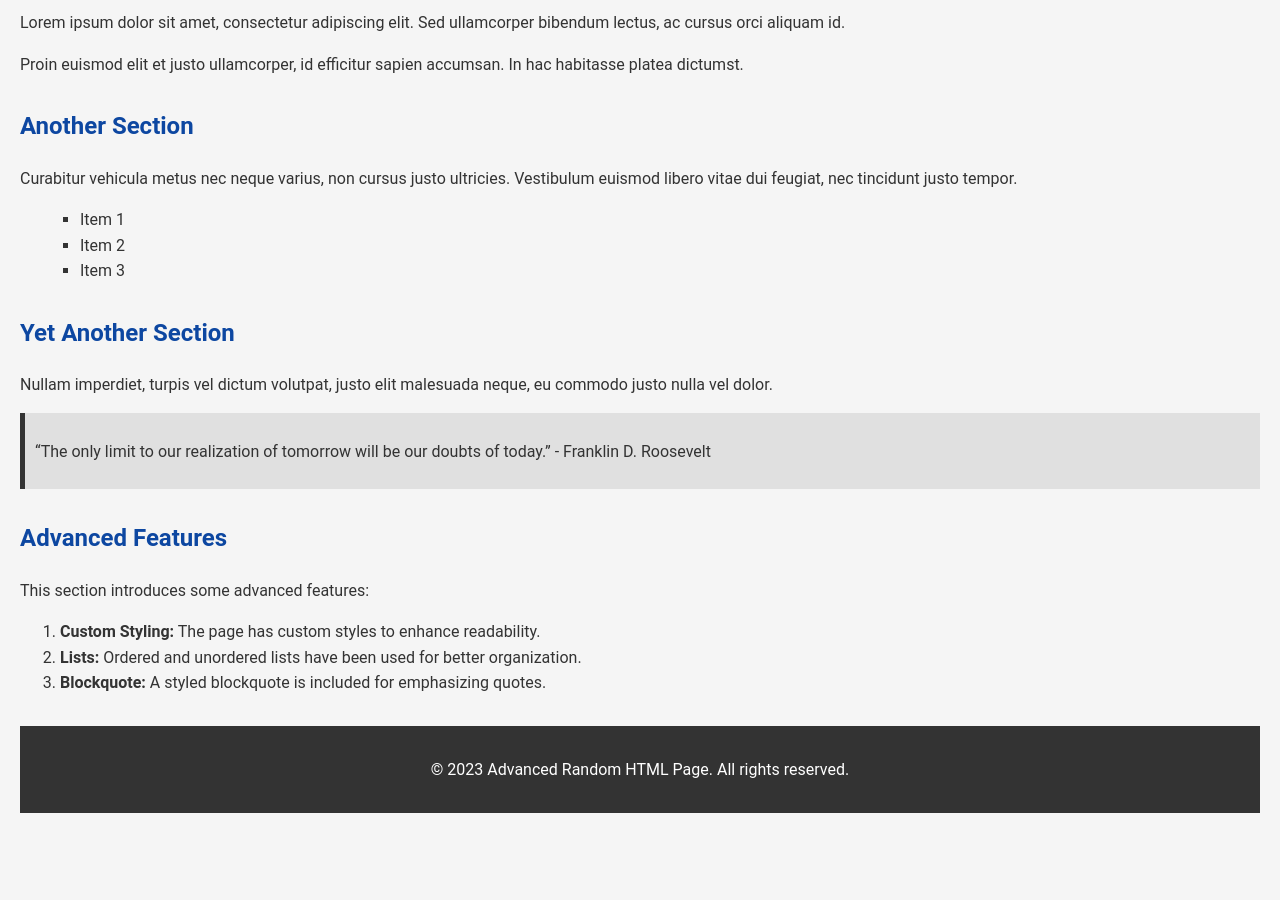
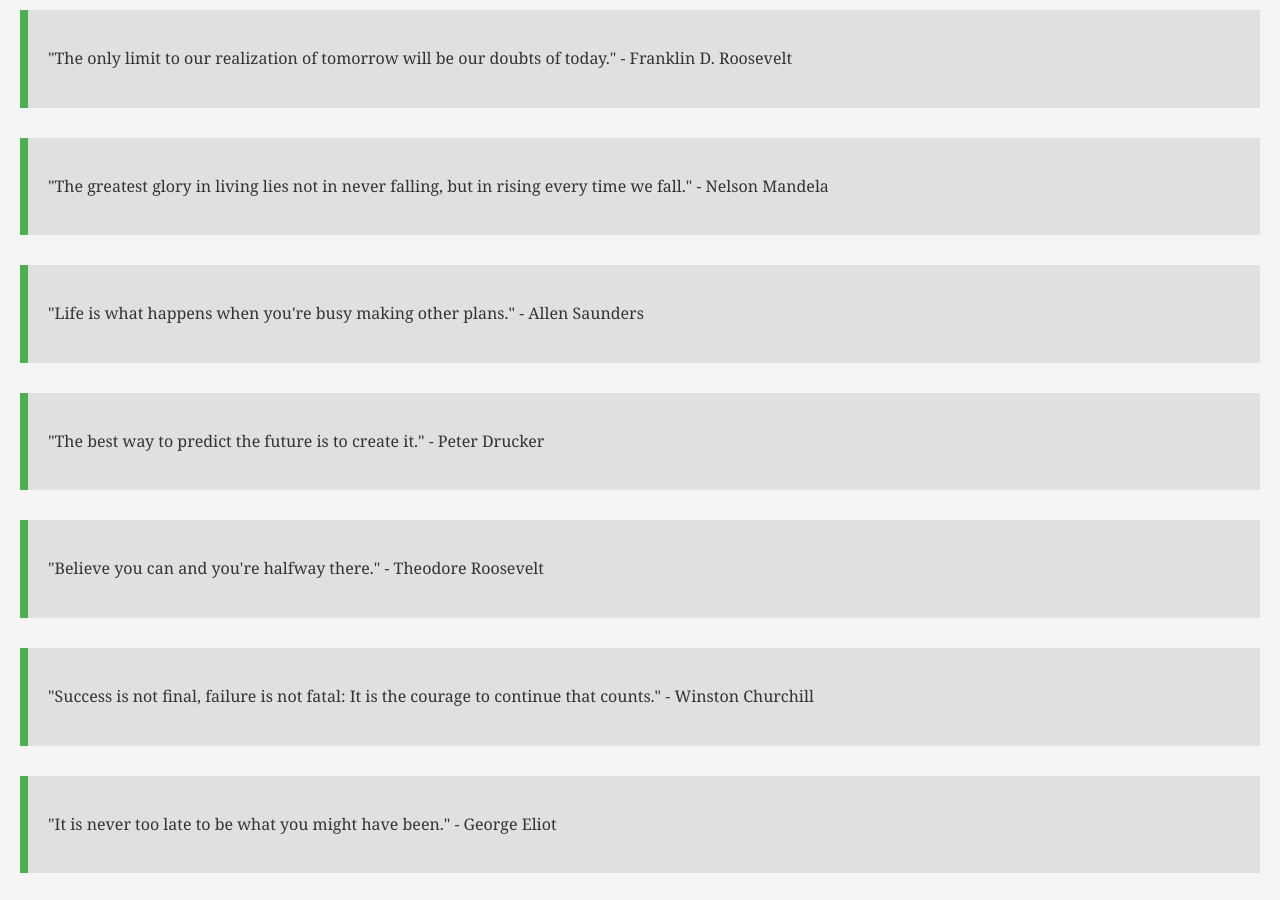
Before and after one commit to whomadethisagain/whomadethisagain.github.io, a plain HTML site: page index.html in a window 1280 px wide. Shown: the part 84-984 px from the top of the page. Before the commit the page ends 917 px from the top, so only its background shows below. Drawn offline with Linux system fonts and the light colour scheme.

Commit message:
Update index.html
quotes

```diff
--- a/index.html
+++ b/index.html
@@ -3,87 +3,79 @@
 <head>
     <meta charset="UTF-8">
     <meta name="viewport" content="width=device-width, initial-scale=1.0">
-    <title>Advanced Random HTML Page</title>
+    <title>Extended Quotes Collection</title>
     <style>
         body {
-            font-family: 'Roboto', Arial, sans-serif;
+            font-family: 'Georgia', serif;
+            line-height: 1.6;
             background-color: #f5f5f5;
             color: #333;
             margin: 20px;
-            line-height: 1.6;
         }
         h1 {
-            color: #4285f4;
-        }
-        h2 {
-            color: #0d47a1;
-        }
-        p {
-            margin-bottom: 15px;
-        }
-        section {
-            margin-bottom: 30px;
-        }
-        ul {
-            list-style-type: square;
-            margin-left: 20px;
+            color: #4CAF50;
         }
         blockquote {
-            margin: 0 0 20px;
-            padding: 10px;
+            margin: 0 0 30px;
+            padding: 20px;
             background-color: #e0e0e0;
-            border-left: 5px solid #333;
-        }
-        footer {
-            margin-top: 30px;
-            padding: 15px;
-            background-color: #333;
-            color: #fff;
-            text-align: center;
+            border-left: 8px solid #4CAF50;
         }
     </style>
 </head>
 <body>
 
     <header>
-        <h1>Explore the Advanced Random HTML Page</h1>
+        <h1>An Extended Collection of Quotes</h1>
     </header>
 
     <section>
-        <p>Lorem ipsum dolor sit amet, consectetur adipiscing elit. Sed ullamcorper bibendum lectus, ac cursus orci aliquam id.</p>
-        <p>Proin euismod elit et justo ullamcorper, id efficitur sapien accumsan. In hac habitasse platea dictumst.</p>
-    </section>
+        <blockquote>
+            <p>"The only limit to our realization of tomorrow will be our doubts of today." - Franklin D. Roosevelt</p>
+        </blockquote>
 
-    <section>
-        <h2>Another Section</h2>
-        <p>Curabitur vehicula metus nec neque varius, non cursus justo ultricies. Vestibulum euismod libero vitae dui feugiat, nec tincidunt justo tempor.</p>
-        <ul>
-            <li>Item 1</li>
-            <li>Item 2</li>
-            <li>Item 3</li>
-        </ul>
-    </section>
+        <blockquote>
+            <p>"The greatest glory in living lies not in never falling, but in rising every time we fall." - Nelson Mandela</p>
+        </blockquote>
 
-    <section>
-        <h2>Yet Another Section</h2>
-        <p>Nullam imperdiet, turpis vel dictum volutpat, justo elit malesuada neque, eu commodo justo nulla vel dolor.</p>
         <blockquote>
-            <p>“The only limit to our realization of tomorrow will be our doubts of today.” - Franklin D. Roosevelt</p>
+            <p>"Life is what happens when you're busy making other plans." - Allen Saunders</p>
         </blockquote>
-    </section>
 
-    <section>
-        <h2>Advanced Features</h2>
-        <p>This section introduces some advanced features:</p>
-        <ol>
-            <li><strong>Custom Styling:</strong> The page has custom styles to enhance readability.</li>
-            <li><strong>Lists:</strong> Ordered and unordered lists have been used for better organization.</li>
-            <li><strong>Blockquote:</strong> A styled blockquote is included for emphasizing quotes.</li>
-        </ol>
+        <blockquote>
+            <p>"The best way to predict the future is to create it." - Peter Drucker</p>
+        </blockquote>
+
+        <blockquote>
+            <p>"Believe you can and you're halfway there." - Theodore Roosevelt</p>
+        </blockquote>
+
+        <blockquote>
+            <p>"Success is not final, failure is not fatal: It is the courage to continue that counts." - Winston Churchill</p>
+        </blockquote>
+
+        <blockquote>
+            <p>"It is never too late to be what you might have been." - George Eliot</p>
+        </blockquote>
+
+        <blockquote>
+            <p>"In the end, we will remember not the words of our enemies, but the silence of our friends." - Martin Luther King Jr.</p>
+        </blockquote>
+
+        <blockquote>
+            <p>"The only way to do great work is to love what you do." - Steve Jobs</p>
+        </blockquote>
+
+        <blockquote>
+            <p>"Success is not the key to happiness. Happiness is the key to success. If you love what you are doing, you will be successful." - Albert Schweitzer</p>
+        </blockquote>
+
+        <!-- Add more quotes as needed -->
+
     </section>
 
     <footer>
-        <p>&copy; 2023 Advanced Random HTML Page. All rights reserved.</p>
+        <p>&copy; 2023 Extended Quotes Collection. All rights reserved.</p>
     </footer>
 
 </body>
```
